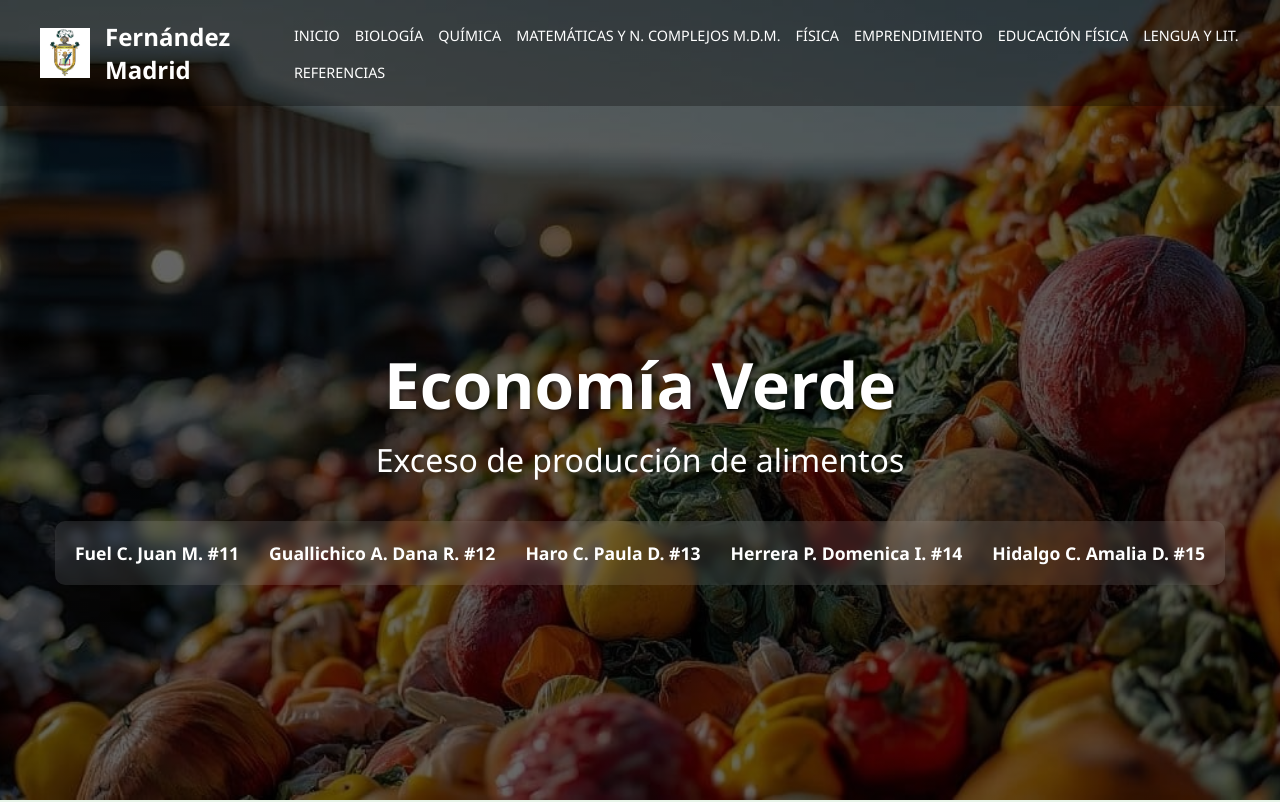
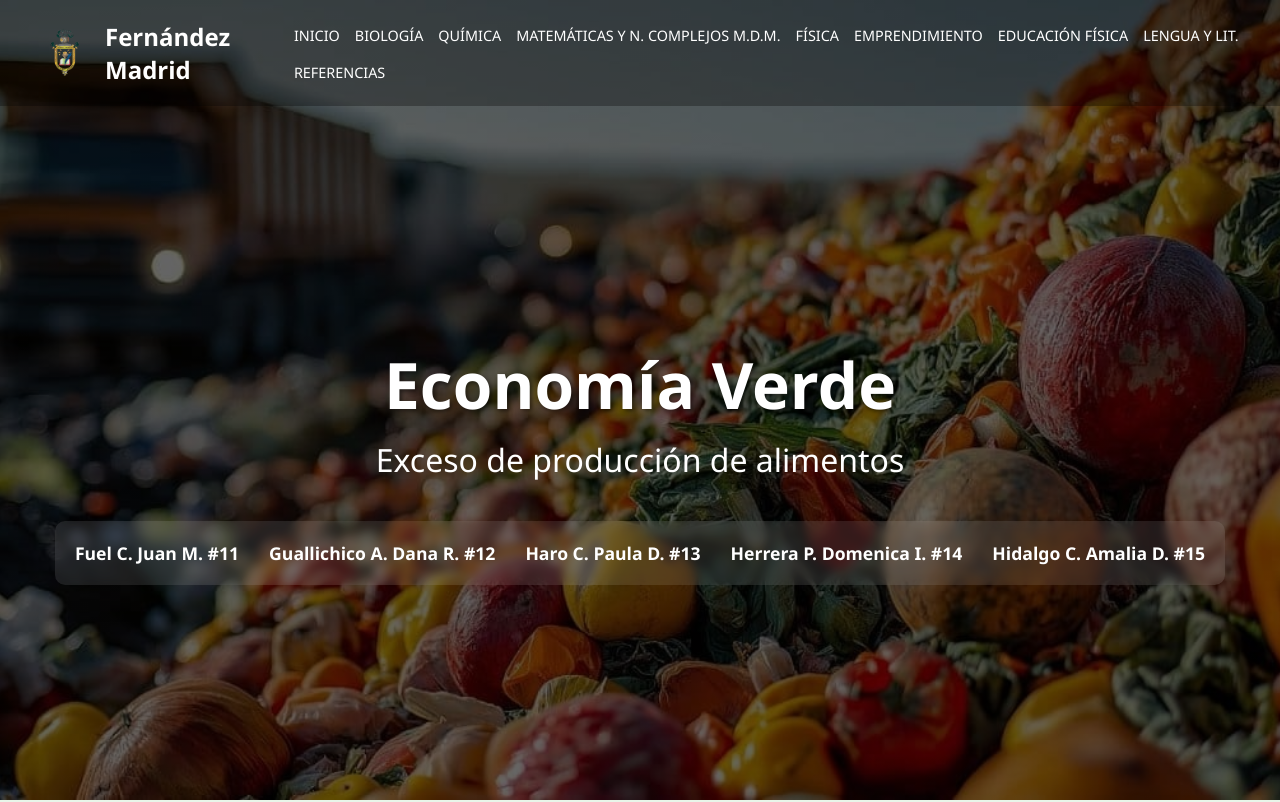
Before and after one commit to RikiGL/fernadezmadrid, a plain HTML site: page index.html in a window 1280 px wide. Shown: the top 802 px of the page. Drawn offline with Linux system fonts and the light colour scheme.

Commit message:
Cambio de imagenes y video

```diff
--- a/index.html
+++ b/index.html
@@ -12,7 +12,7 @@
 
         <header>
             <div class="logo-container">
-                <img src="/img/real.jpg" alt="Escudo del Colegio" class="logo">
+                <img src="/img/real.png" alt="Escudo del Colegio" class="logo">
                 <span class="colegio-nombre">Fernández Madrid</span>
             </div>
             <nav>
```
Also changed, not shown: 01_Biologia.html (+1 -1 lines), 02_Quimica.html (+1 -1 lines), 03_Matematicas.html (+1 -1 lines), 04_Fisica.html (+1 -1 lines), 05_Emprendimiento.html (+1 -1 lines), 06_EducacionFisica.html (+1 -1 lines), 07_Lengua.html (+2 -2 lines), 08_Referencias.html (+1 -1 lines), img/real.png (added).
